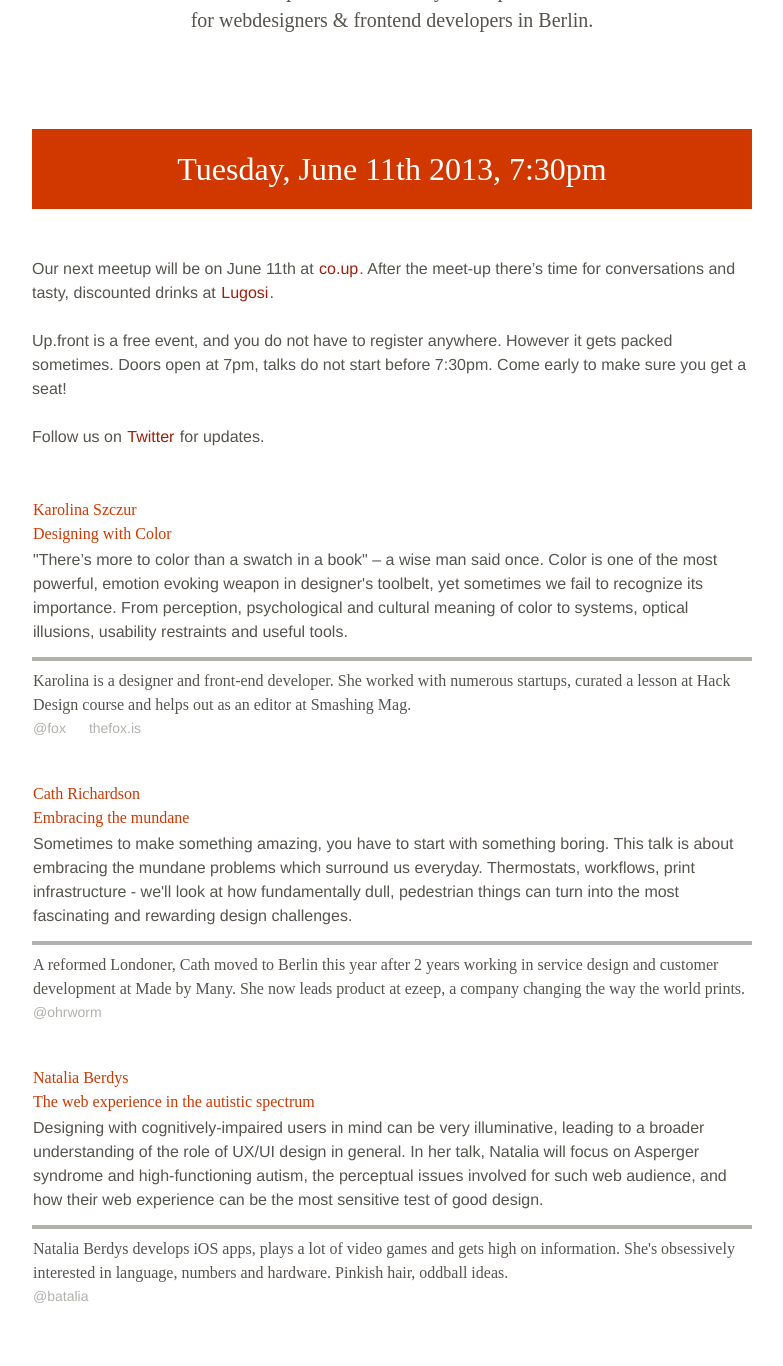
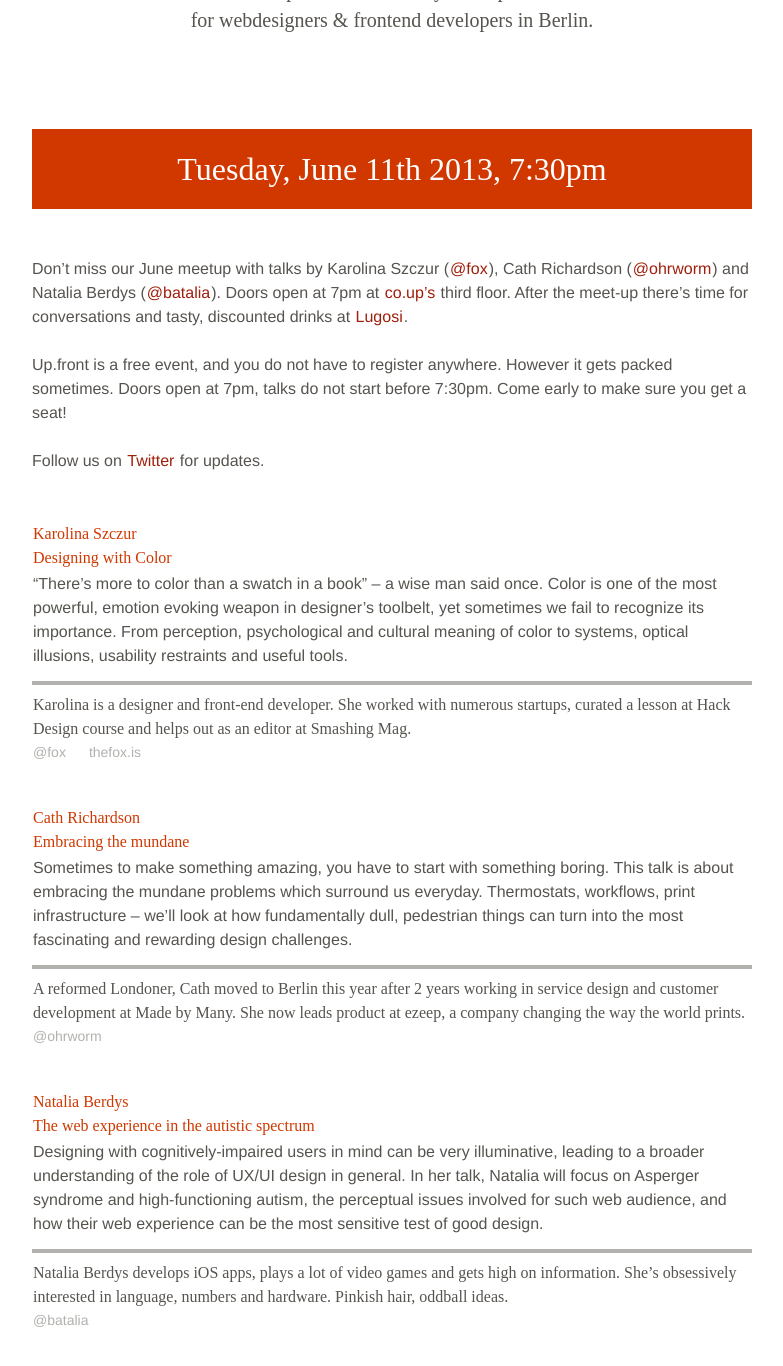
Before and after one commit to upfrontug/upfrontug.github.io, a Jekyll site: the page built from index.html, in a window 1280 px wide and 1400 px high, scrolled down 399 px. Shown: the top 1366 px of the window, without its empty margins (248-1031 px from the left). Built offline with Jekyll 4.4.1, drawn with Linux system fonts in a browser that asks for light colours; nearby versions of some CDN libraries; a style sheet for code colours, icons or effects is not loaded; some of the changed text lies outside the part shown.

Commit message:
add intro text, real apostrophes and quotes

```diff
--- a/index.html
+++ b/index.html
@@ -13,7 +13,7 @@
       </h2>
     </header>
     <p>
-      Our next meetup will be on June 11th at <a href="http://co-up.de/">co.up</a>. After the meet-up there’s time for conversations and tasty, discounted drinks at <a href="http://goo.gl/maps/aapKr">Lugosi</a>.
+      Don’t miss our June meetup with talks by Karolina Szczur (<a href="http://twitter.com/fox">@fox</a>), Cath Richardson (<a href="http://twitter.com/ohrworm">@ohrworm</a>) and Natalia Berdys (<a href="http://twitter.com/batalia">@batalia</a>). Doors open at 7pm at <a href="http://co-up.de/">co.up’s</a> third floor. After the meet-up there’s time for conversations and tasty, discounted drinks at <a href="http://goo.gl/maps/aapKr">Lugosi</a>.
     </p>
     <p>
       Up.front is a free event, and you do not have to register anywhere. However it gets packed sometimes. Doors open at 7pm, talks do not start before 7:30pm. Come early to make sure you get a seat!<br><br>
@@ -25,7 +25,7 @@
        <li>
          <h4><span>Karolina Szczur</span> Designing with Color</h4>
          <p>
-           "There’s more to color than a swatch in a book" – a wise man said once. Color is one of the most powerful, emotion evoking weapon in designer's toolbelt, yet sometimes we fail to recognize its importance. From perception, psychological and cultural meaning of color to systems, optical illusions, usability restraints and useful tools.
+           “There’s more to color than a swatch in a book” – a wise man said once. Color is one of the most powerful, emotion evoking weapon in designer’s toolbelt, yet sometimes we fail to recognize its importance. From perception, psychological and cultural meaning of color to systems, optical illusions, usability restraints and useful tools.
          </p>
          <p class="speaker_info">
            Karolina is a designer and front-end developer. She worked with numerous startups, curated a lesson at Hack Design course and helps out as an editor at Smashing Mag.
@@ -40,7 +40,7 @@
        <li>
          <h4><span>Cath Richardson</span> Embracing the mundane</h4>
          <p>
-           Sometimes to make something amazing, you have to start with something boring. This talk is about embracing the mundane problems which surround us everyday. Thermostats, workflows, print infrastructure - we'll look at how fundamentally dull, pedestrian things can turn into the most fascinating and rewarding design challenges.
+           Sometimes to make something amazing, you have to start with something boring. This talk is about embracing the mundane problems which surround us everyday. Thermostats, workflows, print infrastructure – we’ll look at how fundamentally dull, pedestrian things can turn into the most fascinating and rewarding design challenges.
          </p>
          <p class="speaker_info">
            A reformed Londoner, Cath moved to Berlin this year after 2 years working in service design and customer development at Made by Many. She now leads product at ezeep, a company changing the way the world prints.
@@ -57,7 +57,7 @@
            Designing with cognitively-impaired users in mind can be very illuminative, leading to a broader understanding of the role of UX/UI design in general. In her talk, Natalia will focus on Asperger syndrome and high-functioning autism, the perceptual issues involved for such web audience, and how their web experience can be the most sensitive test of good design.
          </p>
          <p class="speaker_info">
-           Natalia Berdys develops iOS apps, plays a lot of video games and gets high on information. She's obsessively interested in language, numbers and hardware. Pinkish hair, oddball ideas.
+           Natalia Berdys develops iOS apps, plays a lot of video games and gets high on information. She’s obsessively interested in language, numbers and hardware. Pinkish hair, oddball ideas.
          </p>
          <ul class="speaker_links">
            <li><a href="http://twitter.com/batalia">@batalia</a></li>
@@ -139,7 +139,7 @@
       <li>
         <h4><span>Emma Rose Metcalfe</span>Social Objects - the centre of our universe</h4>
         <p>
-        Whether it's photo sharing, loops or tweets, the social object reigns queen of the web. Starting with Jyri Engeström as our centre point I'll walk through findings from our own development in seeking the balance between accessible and precious design around social objects. How can we design platforms that lower barriers to create objects with long term social value?
+        Whether it’s photo sharing, loops or tweets, the social object reigns queen of the web. Starting with Jyri Engeström as our centre point I’ll walk through findings from our own development in seeking the balance between accessible and precious design around social objects. How can we design platforms that lower barriers to create objects with long term social value?
         </p>
         <p class="speaker_info">
         Emma Rose Metcalfe is a designer and co-founder of HowDo, a mobile platform where people capture, collect and share micro guides about the world around them. She heads up the product team and has a background in service and experience design.
```
